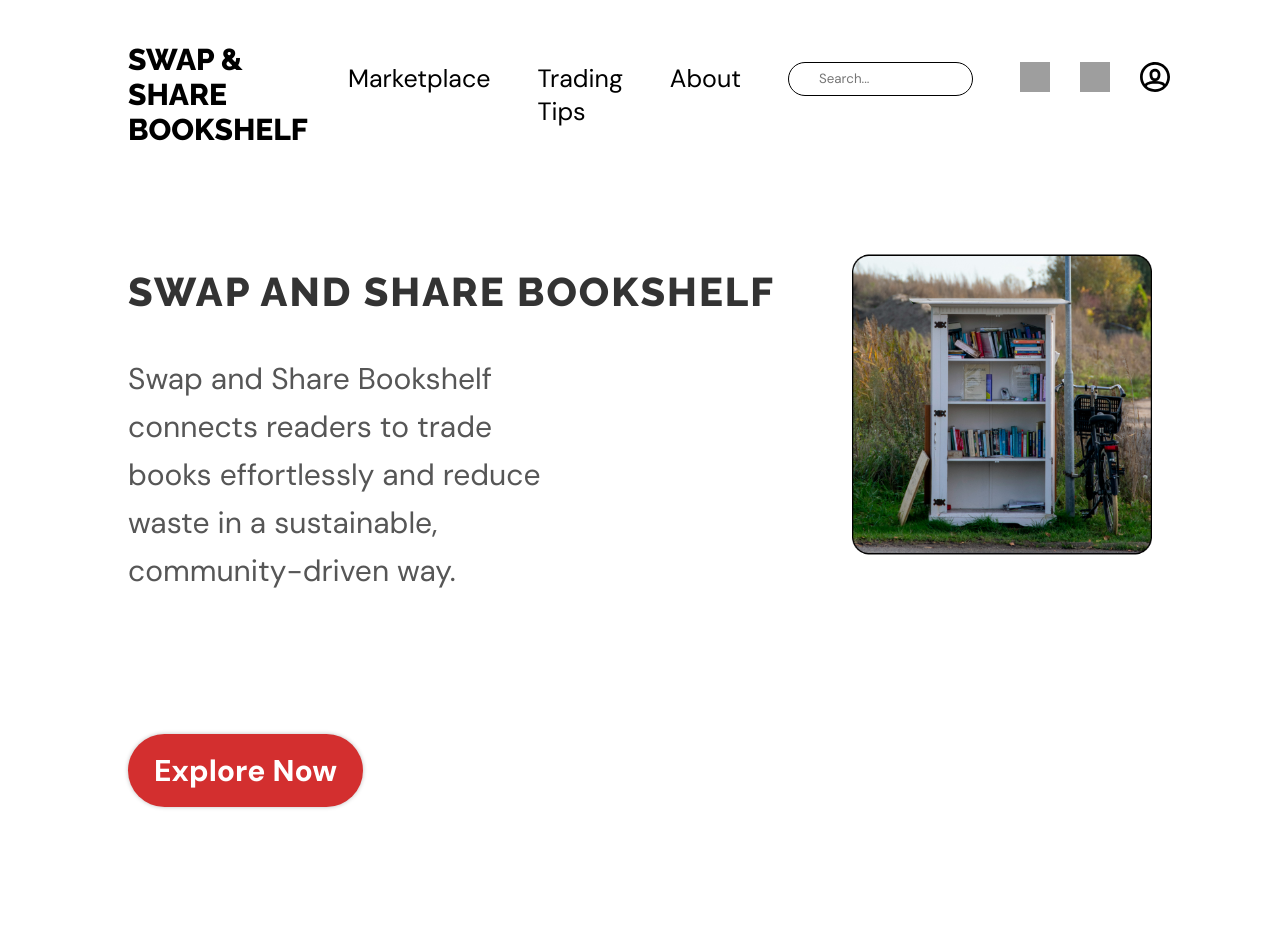
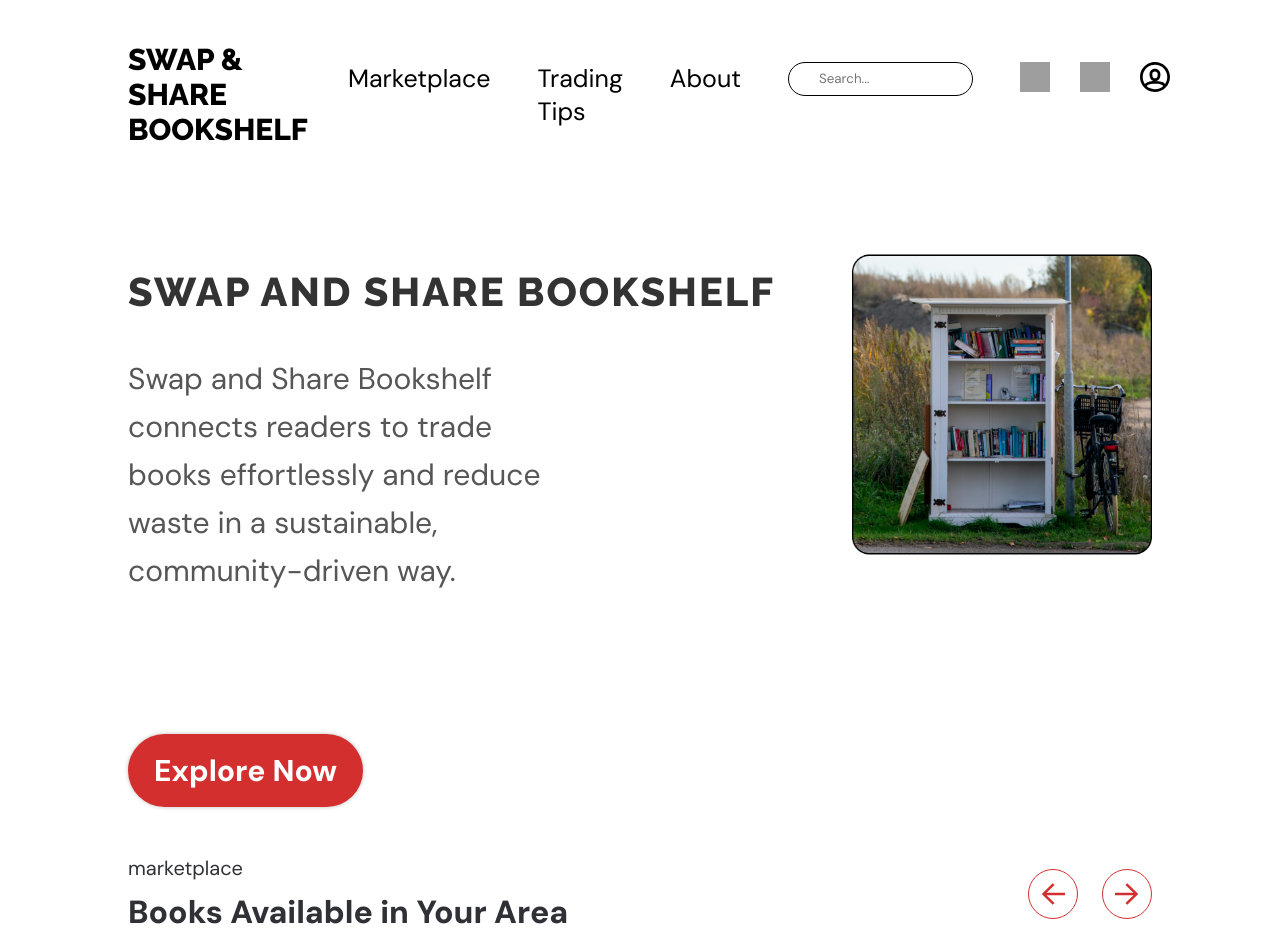
Before and after one commit to gino-reinke/Swap-and-Share-Bookshelf, a React (Vite) app: page / in a window 1280 px wide. Shown: the top 952 px of the page. Built offline with nearby package versions, Linux system fonts and the light colour scheme; no server answers; grey boxes are pictures that could not be loaded.

Commit message:
Added local listings header

```diff
--- /dev/null
+++ b/src/components/LocalListings/LocalListings.jsx
@@ -0,0 +1,32 @@
+import React from 'react';
+import styles from './LocalListings.module.css';
+import { getImageUrl } from '../../utils';
+
+export const LocalListings = () => {
+  return (
+    <section className={styles.listingsSection}>
+      <div className={styles.headerRow}>
+        <div className={styles.titleContainer}>
+          <span className={styles.sectionLabel}>marketplace</span>
+          <span className={styles.sectionTitle}>Books Available in Your Area</span>
+        </div>
+        <div className={styles.navigationButtons}>
+          <button className={styles.navButton} onClick={() => alert("Pressed!")}>
+            <img
+              src={getImageUrl("locallistings/arrow-left.svg")}
+              className={styles.arrowIcon}
+              alt="Navigate left"
+            />
+          </button>
+          <button className={styles.navButtonAlt} onClick={() => alert("Pressed!")}>
+            <img
+              src={getImageUrl("locallistings/arrow-right.svg")}
+              className={styles.arrowIcon}
+              alt="Navigate right"
+            />
+          </button>
+        </div>
+      </div>
+    </section>
+  );
+};
--- /dev/null
+++ b/src/components/LocalListings/LocalListings.module.css
@@ -0,0 +1,78 @@
+@import "../../vars.css";
+
+.listingsSection {
+  display: flex;
+  justify-content: center;
+  padding: 48px 0;
+}
+
+.listingsWrapper {
+  display: flex;
+  flex-direction: column;
+  background: #ffffff;
+  padding: 20px;
+  border-radius: 10px;
+  width: 100%;
+  max-width: 1200px;
+}
+
+.scrollContainer {
+  display: flex;
+  flex-direction: column;
+  background: #ffffff;
+  overflow-x: auto;
+}
+
+.headerRow {
+  display: flex;
+  align-items: center;
+  justify-content: space-between;
+  flex-wrap: wrap;
+  gap: 20px;
+  width: 80%;
+}
+
+.titleContainer {
+  display: flex;
+  flex-direction: column;
+  align-items: flex-start;
+  max-width: 600px;
+}
+
+.sectionLabel {
+  color: #303137;
+  font-size: 20px;
+}
+
+.sectionTitle {
+  color: #303137;
+  font-size: 32px;
+  font-weight: bold;
+  margin-top: 10px;
+}
+
+.navigationButtons {
+  display: flex;
+  gap: 24px;
+  margin-left: auto;
+}
+
+.navButton,
+.navButtonAlt {
+  display: flex;
+  align-items: center;
+  justify-content: center;
+  background: #ffffff;
+  border-radius: 47px;
+  border: 1px solid #d32f2f;
+  padding: 11px;
+  height: 50px;
+  width: 50px;
+  cursor: pointer;
+}
+
+.arrowIcon {
+  width: 24px;
+  height: 24px;
+  object-fit: contain;
+}
--- a/src/pages/HomePage.jsx
+++ b/src/pages/HomePage.jsx
@@ -1,6 +1,7 @@
 import styles from '../App.module.css';
 import { Hero } from '../components/Hero/Hero';
 import { Navbar } from '../components/Navbar/Navbar';
+import { LocalListings } from '../components/LocalListings/LocalListings';
 import { Footer } from '../components/Footer/Footer';
 
 function HomePage() {
@@ -9,6 +10,7 @@ function HomePage() {
       <Navbar />
       <div className={styles.Main}>
         <Hero />
+        <LocalListings />
         {/* any other components */}
       </div>
       <Footer />
```
Also changed, not shown: public/assets/locallistings/arrow-left.svg (added), public/assets/locallistings/arrow-right.svg (added).
